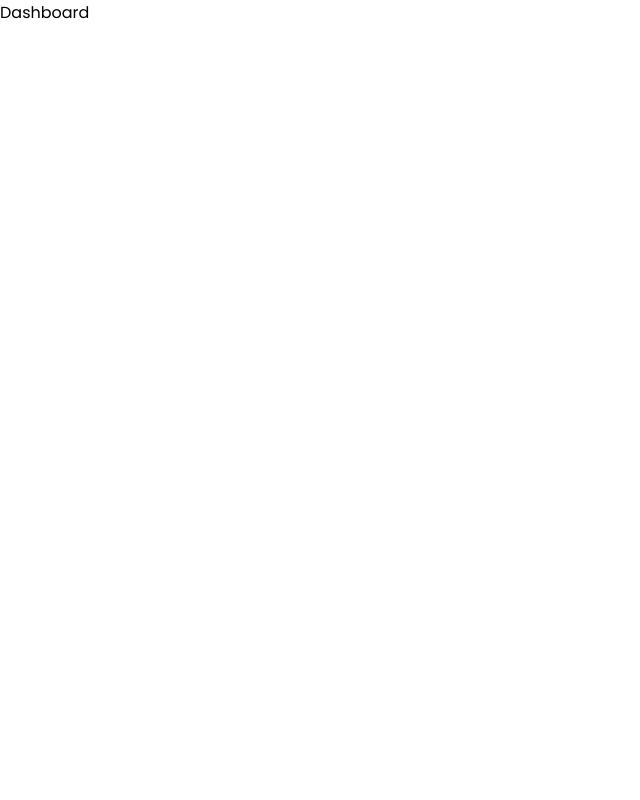
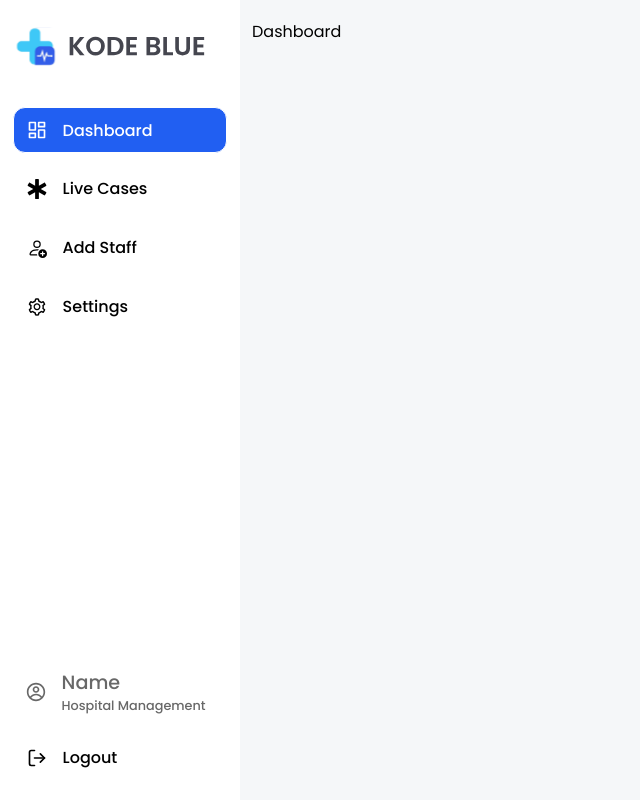
Before and after one commit to t2e0j0a4/Elitceler-KodeBlue, a Next.js app: page /dashboard in a window 1280 px wide. Shown: the whole page, without its empty margins (0-640 px from the left). Built offline with nearby package versions, Linux system fonts and the light colour scheme.

Commit message:
dashboard update

```diff
--- a/src/app/dashboard/layout.tsx
+++ b/src/app/dashboard/layout.tsx
@@ -1,8 +1,18 @@
 import React from 'react'
+import styles from "./page.module.css";
+
+// Components
+import Sidebar from '@/components/Sidebar/Sidebar'
 
 const layout = ({children}: {children: React.ReactNode}) => {
+
+  const { dashboard__layout } = styles;
+
   return (
-    <main>{children}</main>
+    <main className={dashboard__layout}>
+      <Sidebar/>
+      {children}
+    </main>
   )
 }
 
--- /dev/null
+++ b/src/app/dashboard/page.module.css
@@ -0,0 +1,34 @@
+.dashboard__layout {
+    width: 100%;
+    min-height: 100vh;
+    display: flex;
+    flex-direction: row;
+    justify-content: flex-start;
+    align-items: flex-start;
+    background-color: #F5F7F9;
+    position: relative;
+}
+
+.app__dashboard {
+    flex-grow: 1;
+    width: 100%;
+    max-width: 100%;
+    height: 100%;
+    padding: 1.2rem;
+    padding-left: 252px;
+}
+
+@media all and (width <= 980px) {
+
+    .dashboard__layout {
+        display: flex;
+        flex-direction: column;
+        gap: 0.4rem;
+        position: static;
+    }
+
+    .app__dashboard {
+        padding: 1.2rem;
+    }
+
+}
--- a/src/app/dashboard/page.tsx
+++ b/src/app/dashboard/page.tsx
@@ -1,8 +1,12 @@
 import React from 'react'
+import styles from "./page.module.css";
 
 const page = () => {
+
+  const { app__dashboard } = styles;
+
   return (
-    <div>Dashboard</div>
+    <main className={app__dashboard}>Dashboard</main>
   )
 }
 
--- /dev/null
+++ b/src/components/Sidebar/Sidebar.module.css
@@ -0,0 +1,176 @@
+.dashboard__sidebar {
+    top: 0;
+    left: 0;
+    width: 240px;
+    height: 100vh;
+    flex: 0 0 auto;
+    position: fixed;
+    background-color: #FFFFFF;
+
+    display: flex;
+    flex-direction: column;
+    justify-content: space-between;
+    padding: 1.2rem 0.8rem;
+    gap: 1.2rem;
+}
+
+.sidebar__top, .sidebar__bottom {
+    width: 100%;
+    display: flex;
+    flex-direction: column;
+    justify-content: flex-start;
+    align-items: flex-start;
+    gap: 1.6rem;
+}
+
+.sidebar__top > a {
+    width: 100%;
+}
+
+.sidebar__top img {
+    width: 90%;
+    max-width: 100%;
+    margin: auto;
+    aspect-ratio: 7/2;
+    height: auto;
+    user-select: none;
+    -webkit-user-drag: none;
+}
+
+.sidebar__nav {
+    width: 100%;
+    display: flex;
+    flex-direction: column;
+    justify-content: center;
+    align-items: center;
+    gap: 0.8rem;
+}
+
+.sidebar__nav li {
+    width: 100%;
+}
+
+.sidebar__nav li a {
+    width: 100%;
+    display: flex;
+    justify-content: flex-start;
+    align-items: center;
+    gap: 1rem;
+    padding: 0.6rem 0.8rem;
+    border-radius: 12px;
+    background-color: transparent;
+    font-size: 1rem;
+    color: #000000;
+    border: 1.6px solid #FFFFFF;
+    outline: none;
+    transition: background-color 0.2s linear, color 0.2s linear;
+}
+
+.sidebar__nav li a.page__active {
+    background-color: #215FF2;
+    color: #FFFFFF;
+}
+
+.sidebar__nav li a:focus-visible, .sidebar__bottom button:focus-visible {
+    border: 1.6px solid #215FF2;
+}
+
+.sidebar__nav li a span {
+    font-weight: 500;
+}
+
+.sidebar__bottom {
+    gap: 1.2rem;
+}
+
+.sidebar__profile {
+    width: 100%;
+    display: flex;
+    justify-content: flex-start;
+    align-items: center;
+    gap: 1rem;
+    color: #686868;
+    padding: 0rem 0.8rem;
+}
+
+.sidebar__profile p {
+    font-size: 0.8rem;
+    font-weight: 500;
+    color: #686868;
+}
+
+.sidebar__profile p span {
+    font-size: 1.2rem;
+    width: 100%;
+    display: block;
+}
+
+.sidebar__bottom button {
+    width: 100%;
+    display: flex;
+    justify-content: flex-start;
+    align-items: center;
+    gap: 1rem;
+    padding: 0.6rem 0.8rem;
+    border-radius: 12px;
+    font-family: inherit;
+    font-weight: 500;
+    background-color: transparent;
+    font-size: 1rem;
+    color: #000000;
+    border: 1.6px solid #FFFFFF;
+    outline: none;
+    transition: background-color 0.2s linear, color 0.2s linear;
+}
+
+
+@media (hover: hover) and (pointer: fine) {
+
+    .sidebar__nav li a:hover, .sidebar__bottom button:hover {
+        background-color: #215FF2;
+        color: #FFFFFF;
+    }
+}
+
+@media all and (width <= 980px) {
+
+    .dashboard__sidebar {
+        position: static;
+        width: 100%;
+        height: 100%;
+        padding: 0.8rem 0.6rem;
+    }
+
+    .sidebar__top img {
+        width: 200px;
+    }
+
+    .sidebar__nav {
+        width: 100%;
+        display: flex;
+        flex-direction: row;
+        gap: 0.4rem;
+    }
+
+    .sidebar__nav li a {
+        display: flex;
+        justify-content: center;
+    }
+
+    .sidebar__bottom {
+        display: none;
+    }
+
+}
+
+@media all and (width <= 640px) {
+
+    .sidebar__top {
+        gap: 1.2rem;
+    }
+
+    .sidebar__nav li a span {
+        display: none;
+    }
+
+}
--- /dev/null
+++ b/src/components/Sidebar/Sidebar.tsx
@@ -0,0 +1,43 @@
+'use client';
+import React from 'react'
+import Link from 'next/link';
+import Image from 'next/image';
+import styles from "./Sidebar.module.css";
+import { usePathname } from 'next/navigation';
+
+// React Icons
+import { FiLogOut } from "react-icons/fi";
+import { CgProfile } from "react-icons/cg";
+import { BsPersonAdd } from "react-icons/bs";
+import { FaStarOfLife } from "react-icons/fa";
+import { AiOutlineSetting } from "react-icons/ai";
+import { LuLayoutDashboard } from "react-icons/lu";
+
+const Sidebar = () => {
+
+    const pathname = usePathname();
+    const { dashboard__sidebar, sidebar__top, sidebar__nav, page__active, sidebar__bottom, sidebar__profile } = styles;
+
+    return (
+        <aside className={dashboard__sidebar}>
+            <div className={sidebar__top}>
+                <Link href={"/"}><Image src="/others/DashboardLogo.svg" alt='Kode Blue' width={200} height={56}/></Link>
+                <ul className={sidebar__nav}>
+                    <li><Link href={"/dashboard"} className={`${pathname === '/dashboard' && page__active}`} ><LuLayoutDashboard fontSize={20}/><span>Dashboard</span></Link></li>
+                    <li><Link href={"/dashboard/livecases"} className={`${pathname === '/dashboard/livecases' && page__active}`} ><FaStarOfLife fontSize={20}/><span>Live Cases</span></Link></li>
+                    <li><Link href={"/dashboard/staff"} className={`${pathname === '/dashboard/staff' && page__active}`} ><BsPersonAdd fontSize={20}/><span>Add Staff</span></Link></li>
+                    <li><Link href={"/dashboard/settings"} className={`${pathname === '/dashboard/settings' && page__active}`} ><AiOutlineSetting fontSize={20}/><span>Settings</span></Link></li>
+                </ul>
+            </div>
+            <div className={sidebar__bottom}>
+                <div className={sidebar__profile}>
+                    <CgProfile fontSize={20}/>
+                    <p><span>Name</span> Hospital Management</p>
+                </div>
+                <button type='button'><FiLogOut fontSize={20}/><span>Logout</span></button>
+            </div>
+        </aside>
+    )
+}
+
+export default Sidebar
```
Also changed, not shown: public/others/DashboardLogo.svg (added).
